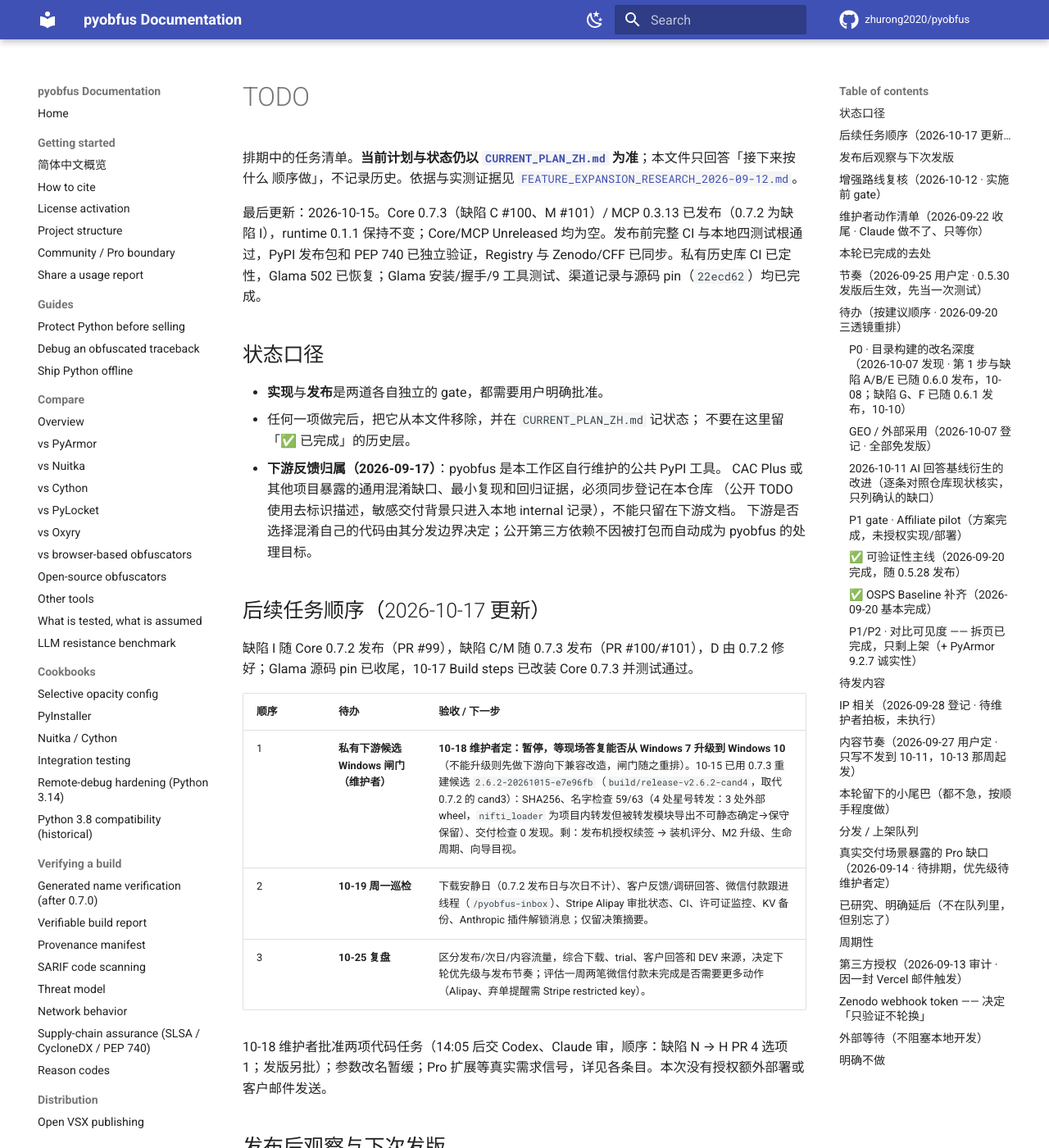
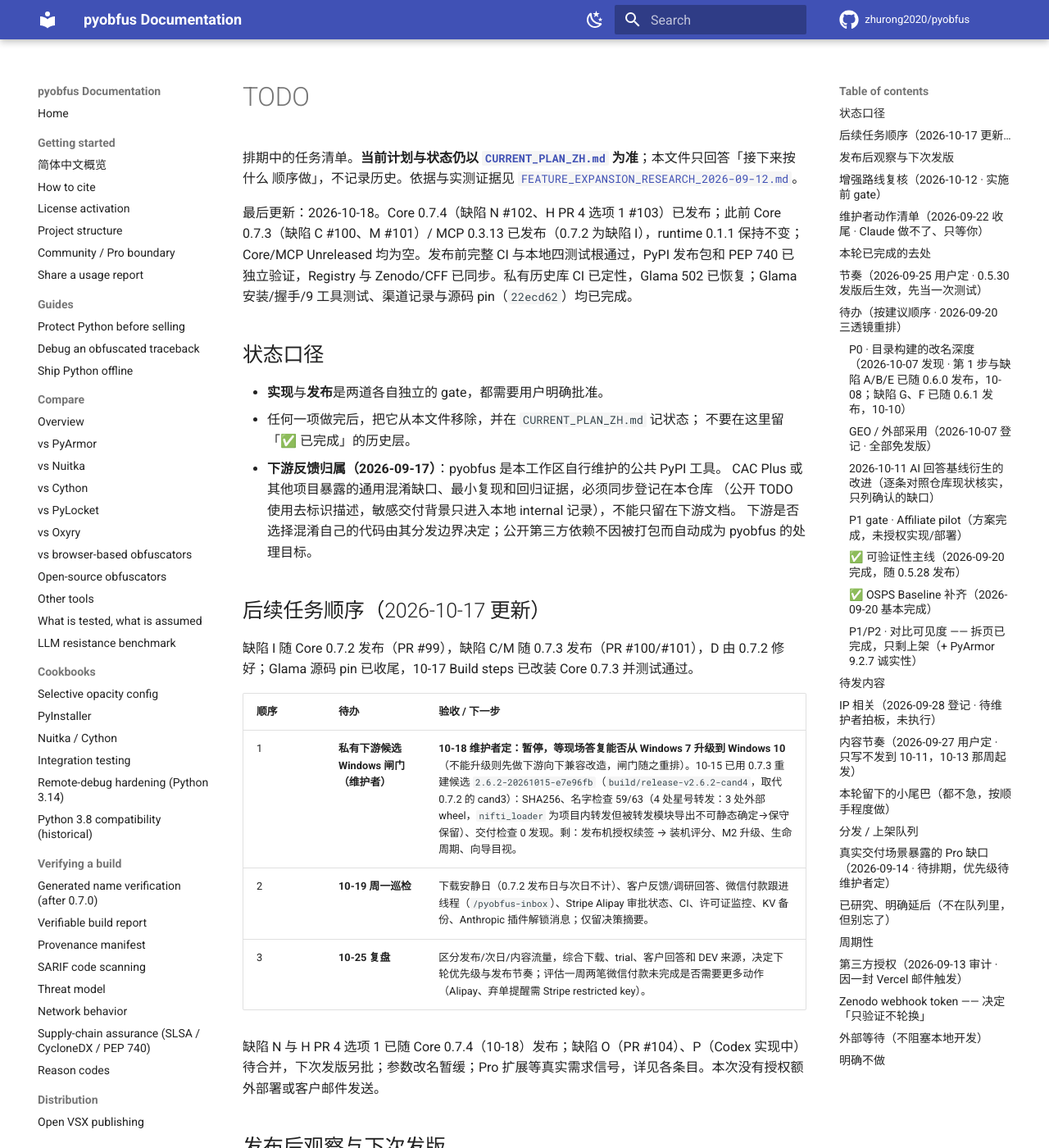
Before and after one commit to zhurong2020/pyobfus, an MkDocs documentation site: the page built from docs/TODO.md, in a window 1280 px wide and 1400 px high. Shown: the whole window at 82% size. Built offline with MkDocs 1.6.1 and Material for MkDocs 9.7.7, drawn with Linux system fonts in a browser that asks for light colours; comment, search, counter and statistics services are not loaded; some of the changed text lies outside the part shown.

Commit message:
docs: record Core 0.7.4 publication and O/P status
Co-Authored-By: Claude Opus 5.5 <noreply@anthropic.com>

```diff
--- a/docs/TODO.md
+++ b/docs/TODO.md
@@ -5,7 +5,7 @@
 顺序做」，不记录历史。依据与实测证据见
 [`FEATURE_EXPANSION_RESEARCH_2026-09-12.md`](FEATURE_EXPANSION_RESEARCH_2026-09-12.md)。
 
-最后更新：2026-10-15。Core 0.7.3（缺陷 C #100、M #101）/ MCP 0.3.13 已发布（0.7.2 为缺陷 I），runtime 0.1.1 保持不变；Core/MCP Unreleased 均为空。发布前完整 CI 与本地四测试根通过，PyPI 发布包和 PEP 740 已独立验证，Registry 与 Zenodo/CFF 已同步。私有历史库 CI 已定性，Glama 502 已恢复；Glama 安装/握手/9 工具测试、渠道记录与源码 pin（`22ecd62`）均已完成。
+最后更新：2026-10-18。Core 0.7.4（缺陷 N #102、H PR 4 选项 1 #103）已发布；此前 Core 0.7.3（缺陷 C #100、M #101）/ MCP 0.3.13 已发布（0.7.2 为缺陷 I），runtime 0.1.1 保持不变；Core/MCP Unreleased 均为空。发布前完整 CI 与本地四测试根通过，PyPI 发布包和 PEP 740 已独立验证，Registry 与 Zenodo/CFF 已同步。私有历史库 CI 已定性，Glama 502 已恢复；Glama 安装/握手/9 工具测试、渠道记录与源码 pin（`22ecd62`）均已完成。
 
 ## 状态口径
 
@@ -28,7 +28,7 @@
 | 2 | **10-19 周一巡检** | 下载安静日（0.7.2 发布日与次日不计）、客户反馈/调研回答、微信付款跟进线程（`/pyobfus-inbox`）、Stripe Alipay 审批状态、CI、许可证监控、KV 备份、Anthropic 插件解锁消息；仅留决策摘要。 |
 | 3 | **10-25 复盘** | 区分发布/次日/内容流量，综合下载、trial、客户回答和 DEV 来源，决定下轮优先级与发布节奏；评估一周两笔微信付款未完成是否需要更多动作（Alipay、弃单提醒需 Stripe restricted key）。 |
 
-10-18 维护者批准两项代码任务（14:05 后交 Codex、Claude 审，顺序：缺陷 N → H PR 4 选项 1；发版另批）；参数改名暂缓；Pro 扩展等真实需求信号，详见各条目。本次没有授权额外部署或客户邮件发送。
+缺陷 N 与 H PR 4 选项 1 已随 Core 0.7.4（10-18）发布；缺陷 O（PR #104）、P（Codex 实现中）待合并，下次发版另批；参数改名暂缓；Pro 扩展等真实需求信号，详见各条目。本次没有授权额外部署或客户邮件发送。
 
 ## 发布后观察与下次发版
 
@@ -214,7 +214,7 @@ provenance 项收拢为**一条主线抬为 P0**；**明确不追** PyArmor 的
       退路 `--no-crossfile-module-attributes` 与 main 旧默认产物逐字节一致。发版说明须写「升级后完整重新构建、重新生成 mapping」。
       私有验证：动机项目副本 127 处 `config.X` 全部改写、`--check` 无剩余提示。审核与提示词私有 `docs/internal/codex-2026-10/H_IMPL_PR*`。
       后续（不阻塞）：canary 在 N-1 也支持后可加模块属性用例；`__init__` 含带体类/执行默认参数、导入循环等仍拒绝并提示。
-- [ ] **H PR 4 · 10-18 维护者定选项 1（批准实现，14:05 后交 Codex、Claude 审；发版另批）**：10-18 实测 0.7.3 自混淆构建无告警、运行即 AttributeError，三个独立阻断：
+- [x] **H PR 4 选项 1 — PR #103 合并，随 Core 0.7.4（10-18）发布；B2/B3 未做（等用户触发）**：10-18 实测 0.7.3 自混淆构建无告警、运行即 AttributeError，三个独立阻断：
       B1 `module_attributes.py` 对任何 `x.modules[k] = v` 写入（不论是否 `sys`）把全项目标为不安全（`core/mapping.py` 一处即关掉 61 个模块）；
       B2 包 `__init__` 的 try/外部导入；B3 再导出子模块回导包内 `__version__` 的导入环。本 PR 只做：修 B1 误判、`--check` 写明拒绝原因、构建时提示未证明安全的属性访问数。
       选项 1 PR #103 待审，B2/B3 未做（等用户触发）。范围备忘与 Codex 提示词私有 `docs/internal/codex-2026-10/SCOPE_H4_PARAMS_2026-10-18.md`。原登记：包 `__init__` 里 `try: __version__ = version(...)` 会阻止整个包的子模块属性改写（pyobfus 自身可复现）；评估仅绑定与子模块名无关的语句能否安全放宽。需单独确认范围，不阻塞已发布版本。
@@ -222,16 +222,16 @@ provenance 项收拢为**一条主线抬为 P0**；**明确不追** PyArmor 的
       Community correctness fix: automatically preserve static `enum.global_enum` members in single-file and directory builds;
       preserve module export spellings when module-level `__getattr__` prevents H proofs, and conservatively preserve non-static enum modules with a planning warning.
       Artifact regressions cover references, `__all__`, imports, module attributes, dynamic enums, exclude_names and standard-library `calendar` / `re`.
-- [ ] **缺陷 N · 在 CPython 3.12.0–3.12.8 上构建，兼容 3.9 的 f-string 被改成同引号复用，产物在 3.9–3.11 上 SyntaxError**（10-18 复现，Community 正确性）：
-      PR #102 待审 (`fix/fstring-quote-312`); regression coverage and compatibility guard implemented.
+- [x] **缺陷 N · 在 CPython 3.12.0–3.12.8 上构建，兼容 3.9 的 f-string 被改成同引号复用，产物在 3.9–3.11 上 SyntaxError**（10-18 复现，Community 正确性）：
+      **PR #102 合并，随 Core 0.7.4（10-18）发布。**
       根因是这些补丁版的 `ast.unparse` 选引号不避开内层引号（3.12.9 / 3.13 已修；Ubuntu 24.04 自带 3.12.3，CI 用最新补丁版所以测不到）。
       最小复现 `python3.12 -c "import ast;print(ast.unparse(ast.parse('''f\"{f'{x}'}\"''')))"` → `f'{f'{x}'}'`。
       `generator.py` 的 `_fix_fstring_quotes` 只修 `['k']` 下标；`--verify-syntax` 只用构建解释器 compile，均兜不住。运行语义不变，只是语法层。
       建议：子类化 unparser，在 <3.12.9 时用 3.13 的引号选择；源码未用 PEP 701 专属写法时断言产物也不用（tokenize 检测）；测试与补丁版本无关；3.13+ 产物逐字节不变。10-18 维护者批准实现（含 `--check` 提示），14:05 后交 Codex、Claude 审；发版另批。
-- [ ] **缺陷 P · `sys.modules.update()/setdefault()/pop()` 换掉项目模块时不被识别**（10-18 审核 PR #103 时发现，main 同样存在）：
+- [ ] **缺陷 P（10-18 批准，Codex 实现中；17:40 额度用完中断，19:10 后续跑）· `sys.modules.update()/setdefault()/pop()` 换掉项目模块时不被识别**（10-18 审核 PR #103 时发现，main 同样存在）：
       `sys.modules.update({'pkg.core': m})` 后 `core.f` 仍被改写，产物运行 AttributeError，构建与 `--check` 都无提示；下标写入形式已正确识别。
       修法：把 `sys.modules` 上的变更方法调用并入 `discover_modules_stores`。未批准实现。
-- [ ] **缺陷 O · 下标里的带星号元组丢括号，产物需 Python ≥3.11**（10-18 审核 PR #102 时发现，所有构建版本都有，与 N 无关）：
+- [ ] **缺陷 O（10-18 批准；PR #104 Claude 审核通过，0.7.4 后合并）· 下标里的带星号元组丢括号，产物需 Python ≥3.11**（10-18 审核 PR #102 时发现，所有构建版本都有，与 N 无关）：
       源码 `Annotated[(x, *y)]`（3.9/3.10 合法）经 `ast.unparse` 变成 `Annotated[x, *y]`（PEP 646，3.11+ 才合法）；3.12/3.13/3.14 一致。
       实测 pydantic 3 个文件中招。修法同 N：在共享 unparser 里给含 `Starred` 的下标元组保留括号，并让兼容自检覆盖这一类。未批准实现。
 - [ ] **候选 · 3.12 嵌套 f-string 的 `--check` 提示**（低优先级，10-11 登记；可随缺陷 N 一起做：源码用了 PEP 701 专属写法时提示产物需 ≥3.12）：3.12 起允许 f-string 内复用同种引号/嵌套，
```
Also changed, not shown: docs/CURRENT_PLAN_ZH.md (+2 -0 lines).
